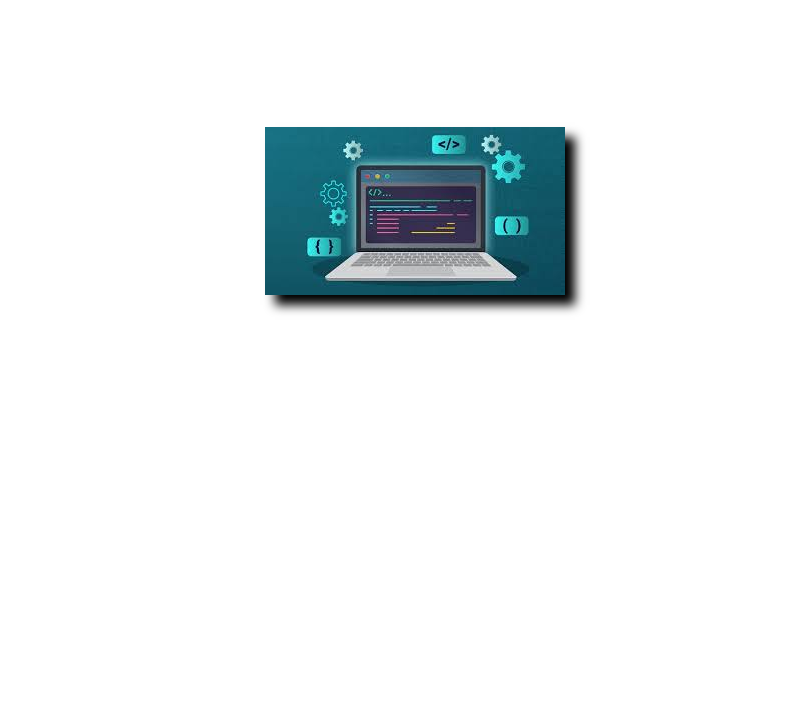
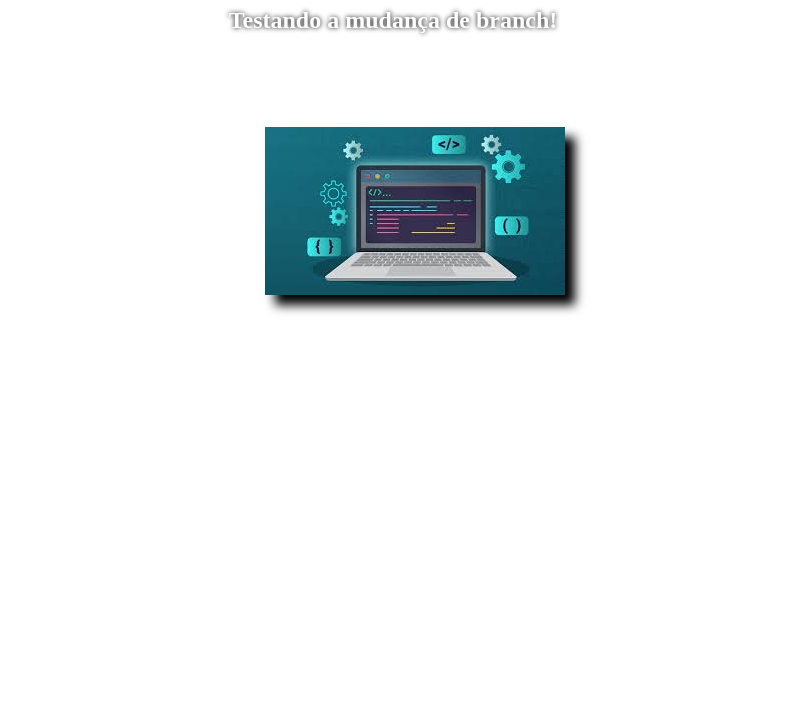
Before and after one commit to jhony-vinicius-broholka-silverio/aprendendo-git-jhony-broholka, a plain HTML site: page index.html in a window 1280 px wide. Shown: the part 73-800 px from the top of the page, without its empty margins (247-1032 px from the left). Drawn offline with Linux system fonts and the light colour scheme.

Commit message:
Adicionando um H2

```diff
--- a/CSS/style.css
+++ b/CSS/style.css
@@ -1,4 +1,4 @@
-h1{
+h1, h2{
     color: #FFFFFF;
     text-shadow: 0 0 5px #000000;
     text-align: center;
--- a/index.html
+++ b/index.html
@@ -9,6 +9,7 @@
 </head>
 <body>
     <h1>Olá, neste projeto estou aprendendo a utilizar Git :D</h1>
+    <h2>Testando a mudança de branch!</h2>
     <img src="./CSS/images.jpg">
 </body>
 </html>
```
